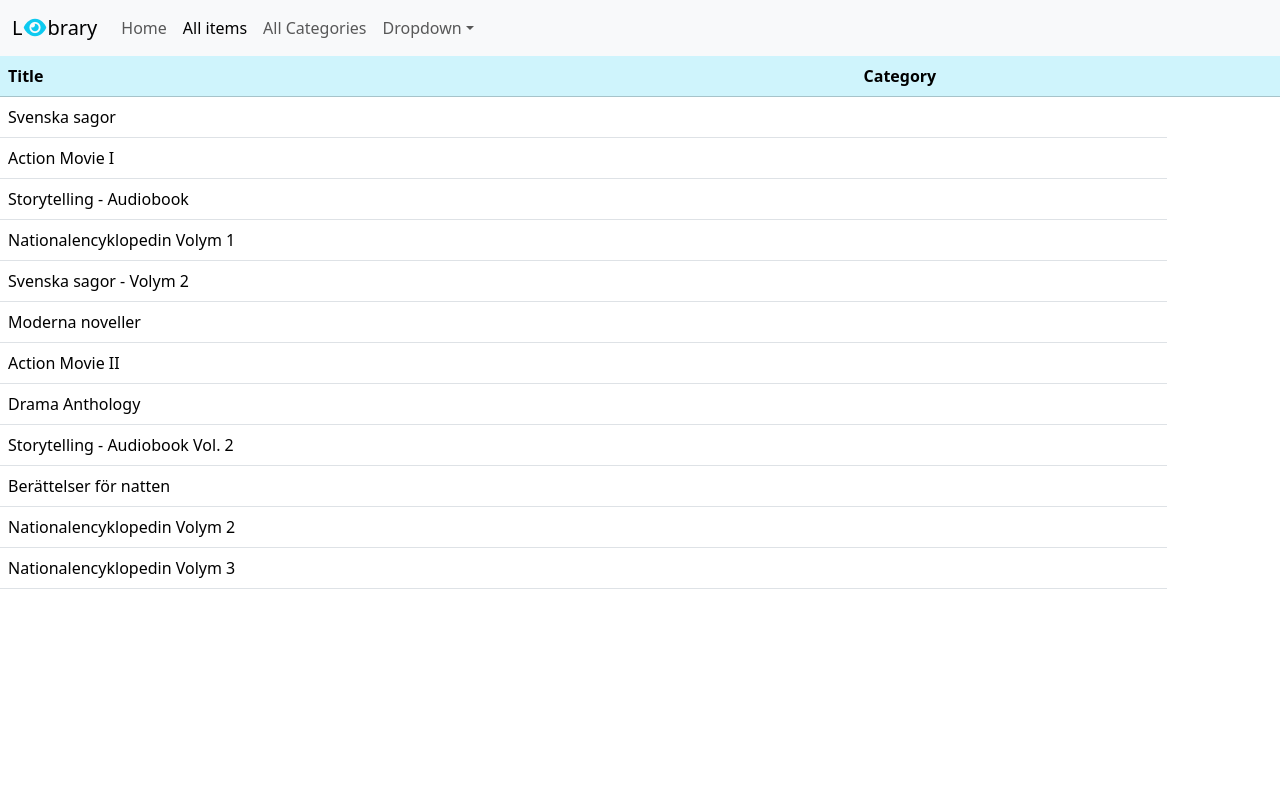
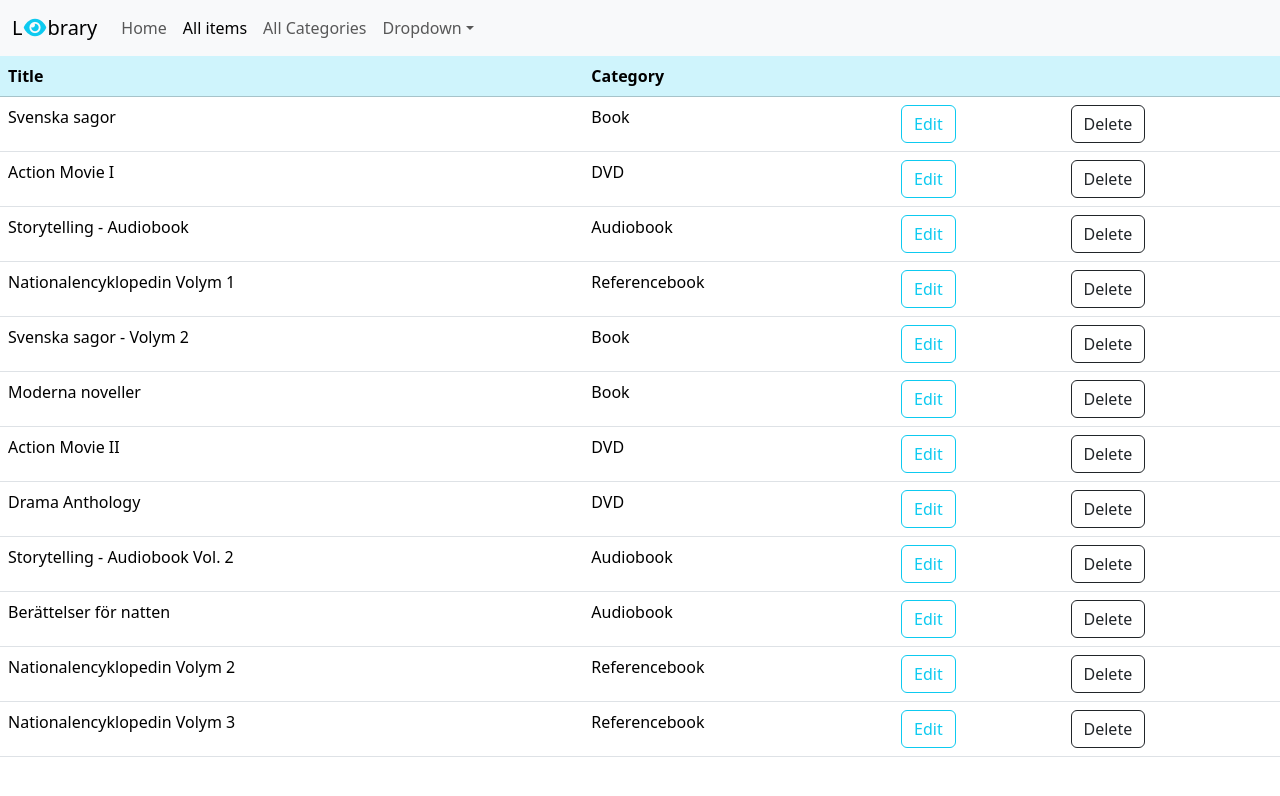
Before and after one commit to Socias93/leyebrary, a React (Vite) app: page /all/items in a window 1280 px wide. Shown: the top 796 px of the page. Built offline with nearby package versions, Linux system fonts and the light colour scheme.

Commit message:
created columns for the tablebody in allitemspage

```diff
--- a/src/components/ItemsGroup.tsx
+++ b/src/components/ItemsGroup.tsx
@@ -14,10 +14,8 @@ function ItemsGroup({ items }: Props) {
       prev.map((item) => {
         if (item._id === id) {
           if (item.borrower) {
-            // Returnerar item
             return { ...item, borrower: undefined, isBorrowable: true };
           } else {
-            // Hyr item
             return {
               ...item,
               borrower: "You",
--- a/src/components/Pagination.tsx
+++ b/src/components/Pagination.tsx
@@ -29,7 +29,7 @@ function Pagination({
                 <a
                   onClick={() => onPageSelect(page)}
                   className={`clickable page-link text-black ${
-                    page === selectedPage ? "bg-black text-white" : ""
+                    page === selectedPage ? "bg-info text-white" : ""
                   } `}>
                   {page}
                 </a>
--- a/src/pages/items/AllItemsPage.tsx
+++ b/src/pages/items/AllItemsPage.tsx
@@ -2,6 +2,7 @@ import { JSX, useState } from "react";
 import { BaseItem, deleteItem, getItems } from "../../services/fakeItemService";
 import { useNavigate } from "react-router-dom";
 import { th } from "zod/locales";
+import _ from "lodash";
 
 interface TextColumn {
   path: string;
@@ -36,16 +37,6 @@ function AllItemsPage() {
       label: "Category",
     },
     {
-      key: "delete",
-      content: (item) => (
-        <button
-          onClick={() => handleDelete(item._id)}
-          className="btn btn-outline-dark">
-          Delete
-        </button>
-      ),
-    },
-    {
       key: "edit",
       content: (item) => (
         <button
@@ -54,6 +45,16 @@ function AllItemsPage() {
           }
           className="btn btn-outline-info">
           Edit
+        </button>
+      ),
+    },
+    {
+      key: "delete",
+      content: (item) => (
+        <button
+          onClick={() => handleDelete(item._id)}
+          className="btn btn-outline-dark">
+          Delete
         </button>
       ),
     },
@@ -78,8 +79,13 @@ function AllItemsPage() {
         <tbody>
           {items.map((item) => (
             <tr key={item._id}>
-              <td>{item.title} </td>
-              <td> </td>
+              {columns.map((column) =>
+                "path" in column ? (
+                  <td key={column.path}>{_.get(item, column.path)} </td>
+                ) : (
+                  <td key={column.key}> {column.content(item)} </td>
+                )
+              )}
             </tr>
           ))}
         </tbody>
```
